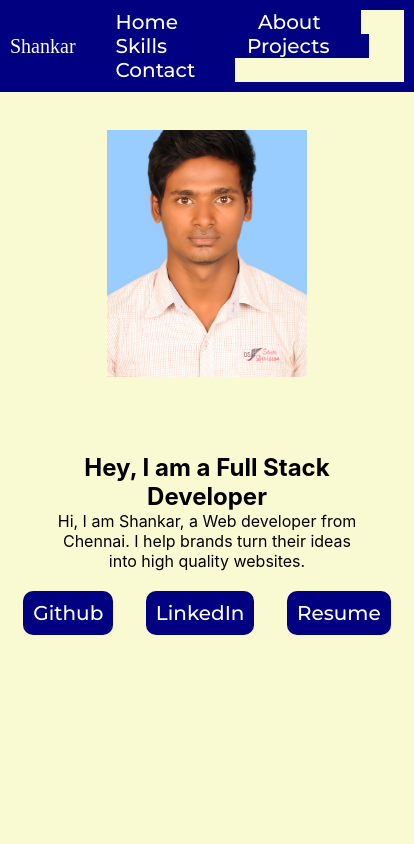
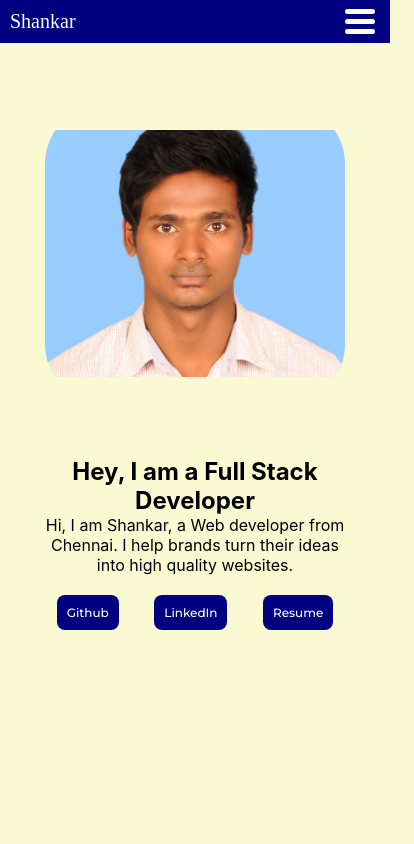
Before and after one commit to journeywithshankar/portfolio, a React (Create React App) app: page / in a window 390 px wide. Shown: the top 844 px of the page, 414 px wide, since content can reach past the window. Built offline with nearby package versions, Linux system fonts and the light colour scheme.

Commit message:
committed

```diff
--- a/src/App.css
+++ b/src/App.css
@@ -413,7 +413,8 @@ button {
     padding-top: 10px;
 }
 
-@media (max-width: 415px){
+
+@media (max-width: 500px){
 
     * {
         box-sizing: border-box;
@@ -422,8 +423,36 @@ button {
         background-color: lightgoldenrodyellow;
     }
 
-    .header, .home-container, .about-outer-container, .skills-outer-container, .projects-container, .contact-container, .footer-container {
-        width: 414px;
+    .header {
+        display: flex;
+        flex-direction: row;
+        justify-content: space-between;
+        width: 75%;
+    }
+
+    .header-name {
+        font-size: 100px;
+    }
+
+    .toggle-button {
+        width: 30px;
+        height: 30px;
+        position: absolute;
+        right: 15px;
+        display: flex;
+        flex-direction: column;
+        justify-content: space-around;
+    }
+
+    .toggle-button-bar {
+        width: 100%;
+        height: 5px;
+        background-color: white;
+        border-radius: 5px;
+    }
+
+    .header-nav {
+       display: none;
     }
 
     .header-name {
@@ -434,16 +463,21 @@ button {
         display: flex;
         flex-direction: column-reverse;
         margin-top: 30px;
+
     }
 
     .home-image-container {
         height: 350px;
         overflow: hidden;
-        width: 200px;
+        width: 80%;
+    }
+
+    .home-text-container {
+        width: 80%;
     }
 
     .home-text {
-        width: 300px;
+        width: 100%;
         display: flex;
         flex-direction: column;
         justify-content: center;
@@ -465,18 +499,18 @@ button {
     }
 
     .home-links-container {
-        width: 400px;
+        width: 100%;
         display: flex;
         flex-direction: row;
         justify-content: space-around;
     }
 
     .home-links {
-        font-size: 20px;
+        font-size: 12px;
         background-color: navy;
         color: white;
         padding: 10px;
-        border-radius: 10px;
+        border-radius: 8px;
     }
 
     .about-outer-container {
@@ -484,14 +518,13 @@ button {
         flex-direction: column-reverse;
         height: 800px;
         align-content: space-around;
-        width: 400px;
         margin-top: 30px;
     }
 
     .about-image{
         box-shadow: 5px 0.8rem 1rem rgb(0 0 0 / 70%);
         height: 270px;
-        width: 350px;
+        width: 80%;
         object-fit: cover;
     }
 
@@ -510,14 +543,13 @@ button {
         height: 1145px;
         display: flex;
         flex-direction: column;
-        align-items: center
+        align-items: center;
     }
 
     .skills-container {
-        color: black;
         display: flex;
         flex-direction: column;
-        width: 390px;
+        width: 80%;
         height: 1000px;
         justify-content: center;
         align-items: center;
@@ -527,7 +559,7 @@ button {
     .skill-container {
         text-align: center;
         margin-top: 50px;
-        width: 300px;
+        width: 100%;
         height: 450px;
         border: 2px solid navy;
         padding: 10px;
@@ -540,7 +572,7 @@ button {
     }
 
     .project-container {
-        width: 350px;
+        width: 90%;
         height: 120px;
         border-radius: 5px;
     }
@@ -567,7 +599,6 @@ button {
     }
 
     .contact-container {
-        width: 414px;
         display: flex;
         align-content: center;
         height: 680px;
@@ -577,20 +608,35 @@ button {
     .contact-inner-container {
         display: flex;
         flex-direction: column-reverse;
-        width: 414px;
+        width: 100%;
         align-items: center;
         height: 400px;
     }
 
     .contact-info-container {
-        width: 390px;
-        margin-left: 0px ;
-
+        margin-top: 20px;
+        width: 80%;
+        margin-left: 0px;
     }
 
     .contact-form {
-        width: 390px;
+        width: 80%;
     }
 
+    .contact-content {
+        margin-top: 10px;
+    }
+
+    .contact-input {
+        padding-top: 5px;
+    }
+
+    .contact-form-button {
+        margin-top: 10px;
+    }
+
+    .header, .home-container, .about-outer-container, .skills-outer-container, .projects-container, .contact-container, .footer-container {
+        width: 100%;
+    }
 
 }
--- a/src/Components/Header.js
+++ b/src/Components/Header.js
@@ -2,7 +2,12 @@ export function Header() {
     return (
         <header className="header">
             <p className="header-name">Shankar</p>
-            <nav>
+            <a href="/" class="toggle-button">
+                <span className="toggle-button-bar"></span>
+                <span className="toggle-button-bar"></span>
+                <span className="toggle-button-bar"></span>
+            </a>
+            <nav className="header-nav">
                 <ul className="header-nav-links">
                     <li><a href="#home">Home</a></li>
                     <li><a href="#about">About</a></li>
```
